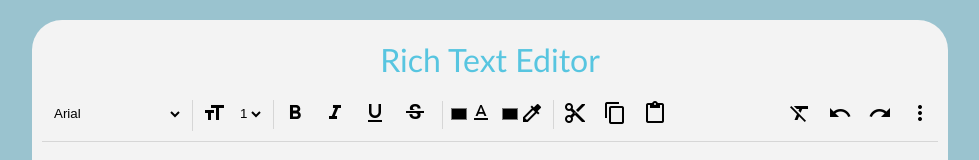
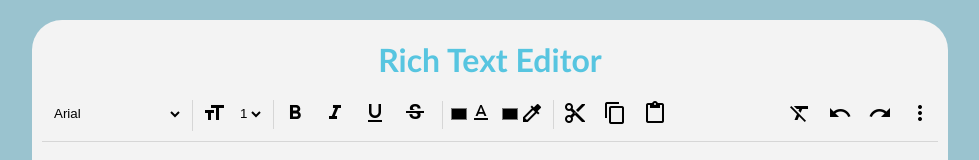
Before and after one commit to snehh/Rich-Text-Editor, a plain HTML site: page index.htm in a window 1280 px wide. Shown: the top 160 px of the page, without its empty margins (168-1147 px from the left). Drawn offline with Linux system fonts and the light colour scheme.

Commit message:
Update styles.css

```diff
--- a/styles.css
+++ b/styles.css
@@ -5,8 +5,7 @@ body{
     overflow-x: hidden
 }
 h1{
-    font-family: "Trebuchet MS", Helvetica, sans-serif;
-    font-weight: lighter;
+    font-family: "Trebuchet MS", Helvetica, sans-serif;;
     margin-top: 10px;
     color: #57c5e0;
 }
```
